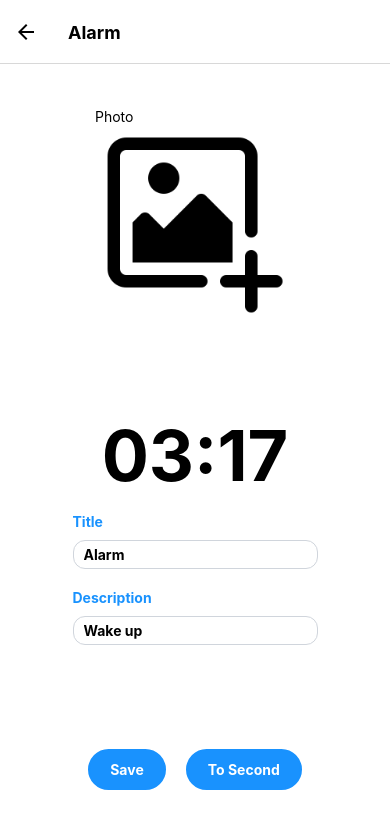
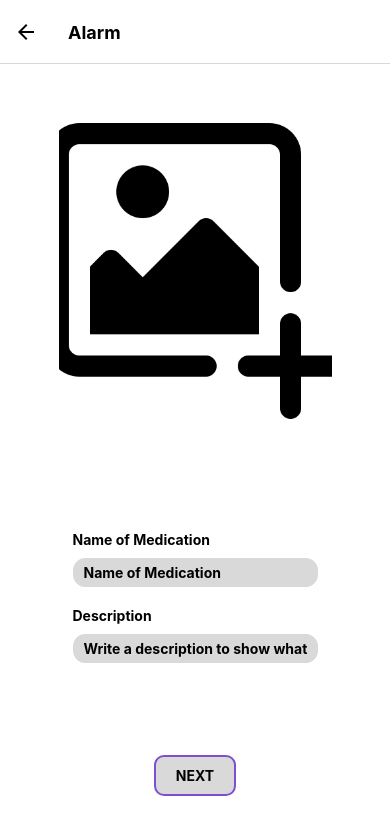
Before and after one commit to shnki/medReminder, a React Native app: screen /Edit in a window 390 px wide. Shown: the top 834 px of the page. Built offline with nearby package versions, Linux system fonts and the light colour scheme.

Commit message:
fixed on Reboot alarm fire

```diff
--- a/package.json
+++ b/package.json
@@ -25,6 +25,7 @@
     "react-native-image-picker": "^7.0.1",
     "react-native-pager-view": "^6.2.2",
     "react-native-reanimated": "^2.8.0",
+    "react-native-responsive-screen": "^1.4.2",
     "react-native-safe-area-context": "^4.3.1",
     "react-native-screens": "^3.13.1",
     "react-native-select-dropdown": "^3.4.0",
--- a/src/App.js
+++ b/src/App.js
@@ -24,7 +24,7 @@ export default function () {
           component={Home}
           options={params => ({
             ...headerStyles,
-            title: 'Alarms',
+            title: 'Reminders',
             headerRight: () => (
               <AddButton
                 title={'+ '}
--- a/src/alarm.js
+++ b/src/alarm.js
@@ -107,8 +107,8 @@ export default class Alarm {
   constructor(params = null) {
     this.uid = getParam(params, 'uid', uuidv4());
     this.enabled = getParam(params, 'enabled', true);
-    this.title = getParam(params, 'title', 'Alarm');
-    this.description = getParam(params, 'description', 'Wake up');
+    this.title = getParam(params, 'title', '');
+    this.description = getParam(params, 'description', '');
     this.hour = getParam(params, 'hour', new Date().getHours());
     this.minutes = getParam(params, 'minutes', new Date().getMinutes() + 1);
     this.snoozeInterval = getParam(params, 'snoozeInterval', 1);
--- a/src/components/AlarmView.js
+++ b/src/components/AlarmView.js
@@ -32,14 +32,14 @@ export default function ({
       {text: 'OK', onPress: () => console.log('OK Pressed')},
     ]);
   return (
-    <TouchableOpacity onPress={() => onPress(uid)} style={styles.container}>
+    <TouchableOpacity onPress={createTwoButtonAlert} style={styles.container}>
       <View style={styles.leftInnerContainer}>
         <Text style={styles.clock}>{title}</Text>
         {times.map((t, i) => (
           <Text key={i}>{t}</Text>
         ))}
 
-        <Button fill={true} onPress={createTwoButtonAlert} title={'Edit'} />
+        <Button fill={true} onPress={() => onPress(uid)} title={'Edit'} />
         <View style={styles.descContainer}>
           <Text>{getAlphabeticalDays(days)}</Text>
         </View>
--- a/src/components/Button.js
+++ b/src/components/Button.js
@@ -27,20 +27,21 @@ const styles = StyleSheet.create({
     paddingLeft: 20,
     paddingRight: 20,
     borderWidth: 2,
-    borderColor: colors.BLUE,
-    borderRadius: 25,
+    borderColor: colors.SLATE_BLUE,
+    borderRadius: 10,
   },
   fillContainer: {
-    backgroundColor: colors.BLUE,
+    backgroundColor: colors.GREY,
   },
   normalContainer: {
     backgroundColor: 'transparent',
   },
   buttonText: {
     fontWeight: 'bold',
+    color: colors.BLACK,
   },
   fillText: {
-    color: 'white',
+    color: colors.BLACK,
   },
   normalText: {
     color: colors.BLUE,
--- a/src/components/DayPicker.js
+++ b/src/components/DayPicker.js
@@ -76,9 +76,11 @@ function getDay(number) {
 const styles = StyleSheet.create({
   container: {
     display: 'flex',
-    alignItems: 'flex-start',
+    alignItems: 'center',
+    justifyContent: 'center',
     marginTop: 5,
     marginBottom: 5,
+    paddingVertical: 10,
   },
   innerContainer: {
     display: 'flex',
--- a/src/components/TextInput.js
+++ b/src/components/TextInput.js
@@ -3,7 +3,7 @@ import React from 'react';
 import {TextInput, View, StyleSheet, Text} from 'react-native';
 import {colors} from '../global';
 
-export default function ({onChangeText, value, description}) {
+export default function ({onChangeText, value, description, placeholder}) {
   return (
     <View style={styles.container}>
       <View style={styles.descriptionContainer}>
@@ -13,6 +13,7 @@ export default function ({onChangeText, value, description}) {
         style={styles.textInput}
         onChangeText={onChangeText}
         value={value}
+        placeholder={placeholder}
       />
     </View>
   );
@@ -29,7 +30,9 @@ const styles = StyleSheet.create({
     padding: 10,
     paddingTop: 5,
     paddingBottom: 5,
+    color: colors.BLACK,
     borderColor: colors.GREY,
+    backgroundColor: colors.GREY,
     fontWeight: 'bold',
   },
   descriptionContainer: {
@@ -38,6 +41,6 @@ const styles = StyleSheet.create({
   },
   descriptionText: {
     fontWeight: 'bold',
-    color: colors.BLUE,
+    color: colors.BLACK,
   },
 });
--- a/src/components/XDayPicker.js
+++ b/src/components/XDayPicker.js
@@ -1,5 +1,5 @@
 import React, {useState} from 'react';
-import {View, Text} from 'react-native';
+import {View, Text, StyleSheet} from 'react-native';
 import {Picker} from '@react-native-picker/picker';
 
 export default function ({minValue, maxValue, defaultValue, onChange}) {
@@ -19,14 +19,25 @@ export default function ({minValue, maxValue, defaultValue, onChange}) {
   };
 
   return (
-    <View>
-      <Text>Select a number:</Text>
+    <View style={styles.container}>
+      <Text>Every</Text>
       <Picker
-        style={{width: 200, height: 150}}
+        style={{width: 100, height: 150}}
         selectedValue={selectedValue}
         onValueChange={onValueChange}>
         {renderPickerItems()}
       </Picker>
+      <Text>days</Text>
     </View>
   );
 }
+
+const styles = StyleSheet.create({
+  container: {
+    flex: 1,
+    flexDirection: 'row',
+    backgroundColor: '#fff',
+    alignItems: 'center',
+    justifyContent: 'center',
+  },
+});
--- a/src/screens/Alarms.js
+++ b/src/screens/Alarms.js
@@ -31,7 +31,7 @@ export default function ({navigation}) {
 
   return (
     <View>
-      <View>
+      <View style={globalStyles.alarmsContainer}>
         {alarms && alarms.length === 0 && <Text>No alarms</Text>}
         <ScrollView>
           {alarms &&
--- a/src/screens/Edit-2.js
+++ b/src/screens/Edit-2.js
@@ -6,12 +6,16 @@ import DayPicker from '../components/DayPicker';
 import TimePicker from '../components/TimePicker';
 import XDayPicker from '../components/XDayPicker';
 import Button from '../components/Button';
-import {globalStyles} from '../global';
+import {colors, globalStyles} from '../global';
 import SwitcherInput from '../components/SwitcherInput';
 import {launchCamera, launchImageLibrary} from 'react-native-image-picker';
 import {TouchableOpacity} from 'react-native-gesture-handler';
 import RNFS from 'react-native-fs';
 import SelectDropdown from 'react-native-select-dropdown';
+import {
+  widthPercentageToDP as wp,
+  heightPercentageToDP as hp,
+} from 'react-native-responsive-screen';
 
 export default function ({route, navigation}) {
   const [alarm, setAlarm] = useState(null);
@@ -88,9 +92,16 @@ export default function ({route, navigation}) {
     return <View />;
   }
   return (
-    <View>
-      <Text>How often</Text>
+    <View style={globalStyles.periodicSelectContainer}>
+      <View style={styles.oftenContainer}>
+        <Text style={globalStyles.title}>How often</Text>
         <SelectDropdown
+          buttonStyle={{
+            width: wp('90%'),
+            height: hp('10%'),
+            backgroundColor: colors.GREY,
+            borderRadius: 10,
+          }}
           defaultValue={often[alarm.often]}
           data={often}
           onSelect={(selectedItem, index) => {
@@ -107,7 +118,9 @@ export default function ({route, navigation}) {
             }
           }}
           buttonTextAfterSelection={(selectedItem, index) => {
-          return <Text style={{color: 'red'}}>{selectedItem}</Text>;
+            return (
+              <Text style={{color: colors.SLATE_BLUE}}>{selectedItem}</Text>
+            );
           }}
           rowTextForSelection={(item, index) => {
             return item;
@@ -127,29 +140,52 @@ export default function ({route, navigation}) {
             onChange={XDays => update([['often', XDays]])}
           />
         )}
-      <Text>How Many Times</Text>
+      </View>
+
+      <View style={styles.manyContainer}>
+        <Text style={globalStyles.title}>How Many Times</Text>
 
         <SelectDropdown
+          buttonStyle={{
+            width: wp('90%'),
+            height: hp('10%'),
+            backgroundColor: colors.GREY,
+            borderRadius: 10,
+          }}
           defaultValue={alarm.many}
           data={howManyTimes}
           onSelect={(selectedItem, index) => {
             update([['many', selectedItem]]);
           }}
           buttonTextAfterSelection={(selectedItem, index) => {
-          return <Text style={{color: 'red'}}>{selectedItem}</Text>;
+            return (
+              <Text style={{color: colors.SLATE_BLUE}}>{selectedItem}</Text>
+            );
           }}
           rowTextForSelection={(item, index) => {
             return item;
           }}
         />
-      <Text>{JSON.stringify(alarm)}</Text>
+      </View>
       <Button
         fill={true}
         onPress={() =>
           navigation.navigate('Edit-3', {alarm: alarm, mode: mode})
         }
-        title={'To Edit-3'}
+        title={'NEXT'}
       />
     </View>
   );
 }
+
+const styles = StyleSheet.create({
+  oftenContainer: {
+    height: hp('40%'),
+    width: wp('90%'),
+    alignContent: 'center',
+  },
+  manyContainer: {
+    height: hp('30%'),
+    width: wp('90%'),
+  },
+});
--- a/src/screens/Edit.js
+++ b/src/screens/Edit.js
@@ -4,14 +4,15 @@ import React, {useEffect, useState} from 'react';
 import {StyleSheet, View, Text, Image} from 'react-native';
 import Alarm, {removeAlarm, scheduleAlarm, updateAlarm} from '../alarm';
 import TextInput from '../components/TextInput';
-import DayPicker from '../components/DayPicker';
-import TimePicker from '../components/TimePicker';
 import Button from '../components/Button';
 import {globalStyles} from '../global';
-import SwitcherInput from '../components/SwitcherInput';
 import {launchCamera, launchImageLibrary} from 'react-native-image-picker';
 import {TouchableOpacity} from 'react-native-gesture-handler';
 import RNFS from 'react-native-fs';
+import {
+  widthPercentageToDP as wp,
+  heightPercentageToDP as hp,
+} from 'react-native-responsive-screen';
 
 export default function ({route, navigation}) {
   const [alarm, setAlarm] = useState(null);
@@ -59,7 +60,6 @@ export default function ({route, navigation}) {
 
   async function takePhoto() {
     const result = await launchCamera();
-
     if (result) {
       setImageUri(result.assets[0].uri);
       console.log('result', result);
@@ -106,44 +106,37 @@ export default function ({route, navigation}) {
     <View style={globalStyles.container}>
       <View style={[globalStyles.innerContainer, styles.container]}>
         <TouchableOpacity onPress={takePhoto}>
-          <Text>Photo</Text>
           <Image
             source={
               imageUri ? {uri: imageUri} : require('../assets/DefaultImage.png')
             }
-            style={{width: 200, height: 200}}
+            style={{width: wp('70%'), height: hp('40%')}}
             onError={error => {
               console.log(error);
             }}
           />
         </TouchableOpacity>
         <View styles={styles.inputsContainer}>
-          <TimePicker
-            onChange={(h, m) =>
-              update([
-                ['hour', h],
-                ['minutes', m],
-              ])
-            }
-            hour={alarm.hour}
-            minutes={alarm.minutes}
-          />
           <TextInput
-            description={'Title'}
+            description={'Name of Medication'}
             style={styles.textInput}
             onChangeText={v => update([['title', v]])}
-            value={alarm.title}
+            value={alarm.title ?? alarm.title}
+            placeholder={'Name of Medication'}
           />
           <TextInput
             description={'Description'}
             style={styles.textInput}
             onChangeText={v => update([['description', v]])}
-            value={alarm.description}
+            value={alarm.description ?? alarm.description}
+            placeholder={'Write a description to show what you are taking'}
           />
         </View>
         <View style={styles.buttonContainer}>
           {mode === 'EDIT' && <Button onPress={onDelete} title={'Delete'} />}
-          <Button fill={true} onPress={onSave} title={'Save'} />
+          {mode === 'EDIT' && (
+            <Button fill={true} onPress={onSave} title={'Save'} />
+          )}
           <Button
             fill={true}
             onPress={() => {
@@ -151,7 +144,7 @@ export default function ({route, navigation}) {
               // navigation.navigate('Edit-2', {alarm: alarm, mode: mode})
               navigation.navigate('Edit-2', {alarm: alarm, mode: mode});
             }}
-            title={'To Second'}
+            title={'NEXT'}
           />
         </View>
       </View>
```
Also changed, not shown: src/global.js (+19 -1 lines), 5 other files (tests, documents, lock files or other folders). Lines whose indentation alone changed are shown as unchanged.
